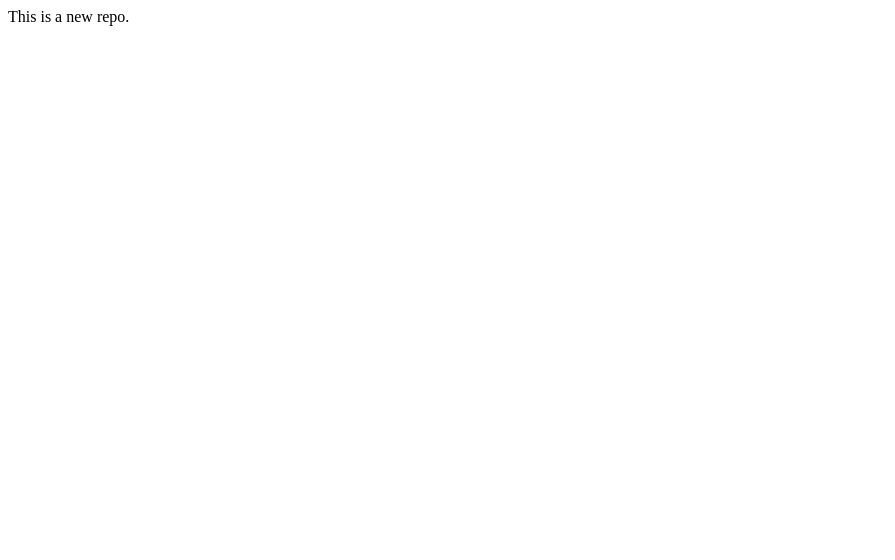
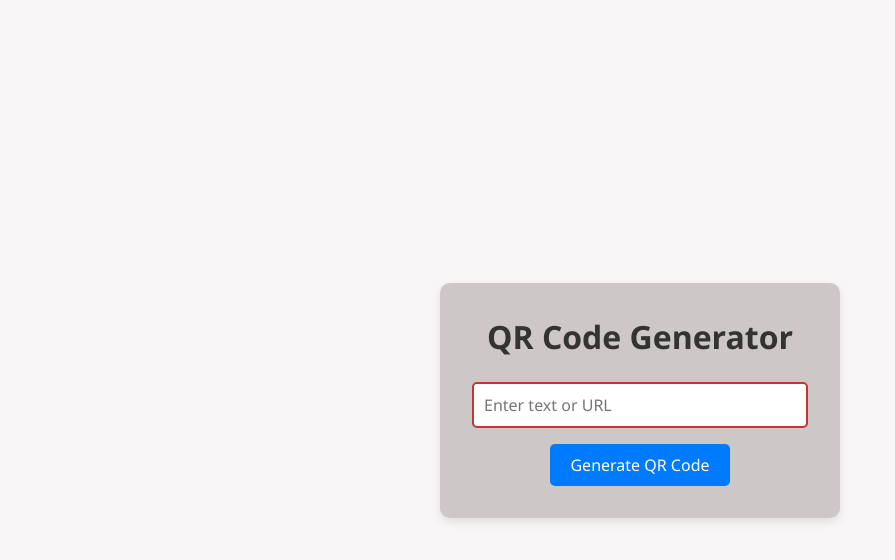
Before and after one commit to student-Aryan/aryan-first, a plain HTML site: page LocalRepo/index.html in a window 1280 px wide. Shown: the whole page, without its empty margins (0-895 px from the left). Drawn offline with Linux system fonts and the light colour scheme.

Commit message:
this is new repo

```diff
--- a/LocalRepo/index.html
+++ b/LocalRepo/index.html
@@ -1 +1,21 @@
-<p>This is a new repo.</p>
+<!DOCTYPE html>
+<html lang="en">
+<head>
+  <meta charset="UTF-8">
+  <meta name="viewport" content="width=device-width, initial-scale=1">
+  <title>QR Code Generator</title>
+  <link rel="stylesheet" href="style.css">
+</head>
+<body>
+  <div class="container">
+    <h1>QR Code Generator</h1>
+    <input type="text" id="qr-input" placeholder="Enter text or URL">
+    <button onclick="generateQR()">Generate QR Code</button>
+    <div id="qr-code-box">
+      <img id="qr-code" src="" alt="Your QR Code">
+    </div>
+  </div>
+
+  <script src="script.js"></script>
+</body>
+</html>
--- /dev/null
+++ b/LocalRepo/script.js
@@ -0,0 +1,17 @@
+function generateQR() {
+    const input = document.getElementById("qr-input").value;
+    const qrBox = document.getElementById("qr-code-box");
+    const qrImage = document.getElementById("qr-code");
+
+    if (!input.trim()) {
+      alert("Please enter text or URL.");
+      qrBox.style.display = "none";
+      return;
+    }
+
+    // Use API to generate QR Code
+    const apiUrl = `https://api.qrserver.com/v1/create-qr-code/?data=${encodeURIComponent(input)}&size=200x200`;
+
+    qrImage.src = apiUrl;
+    qrBox.style.display = "block";
+  }
--- a/LocalRepo/style.css
+++ b/LocalRepo/style.css
@@ -1,3 +1,63 @@
-p {
-    color: red;
-}
+* {
+    box-sizing: border-box;
+    margin: 0;
+    padding: 0;
+    font-family: 'Segoe UI', Tahoma, Geneva, Verdana, sans-serif;
+  }
+
+  body {
+    background: #f8f6f6;
+    display: flex;
+    justify-content: center;
+    align-items: center;
+    height: 100vh;
+  }
+
+  .container {
+    background: rgb(205, 199, 199);
+    padding: 2rem;
+    border-radius: 10px;
+    box-shadow: 0 4px 10px rgba(0,0,0,0.1);
+    text-align: center;
+    max-width: 400px;
+    width: 100%;
+  }
+
+  .container h1 {
+    margin-bottom: 1.5rem;
+    color: #333;
+  }
+
+  #qr-input {
+    width: 100%;
+    padding: 10px;
+    border: 2px solid #c33434;
+    border-radius: 5px;
+    margin-bottom: 1rem;
+    font-size: 1rem;
+  }
+
+  button {
+    background: #007BFF;
+    color: white;
+    padding: 10px 20px;
+    font-size: 1rem;
+    border: none;
+    border-radius: 5px;
+    cursor: pointer;
+    transition: background 0.3s ease;
+  }
+
+  button:hover {
+    background: #0056b3;
+  }
+
+  #qr-code-box {
+    margin-top: 1.5rem;
+    display: none;
+  }
+
+  #qr-code {
+    max-width: 100%;
+    margin-top: 10px;
+  }
```
Also changed, not shown: index.html (deleted, +0 -1 lines).
